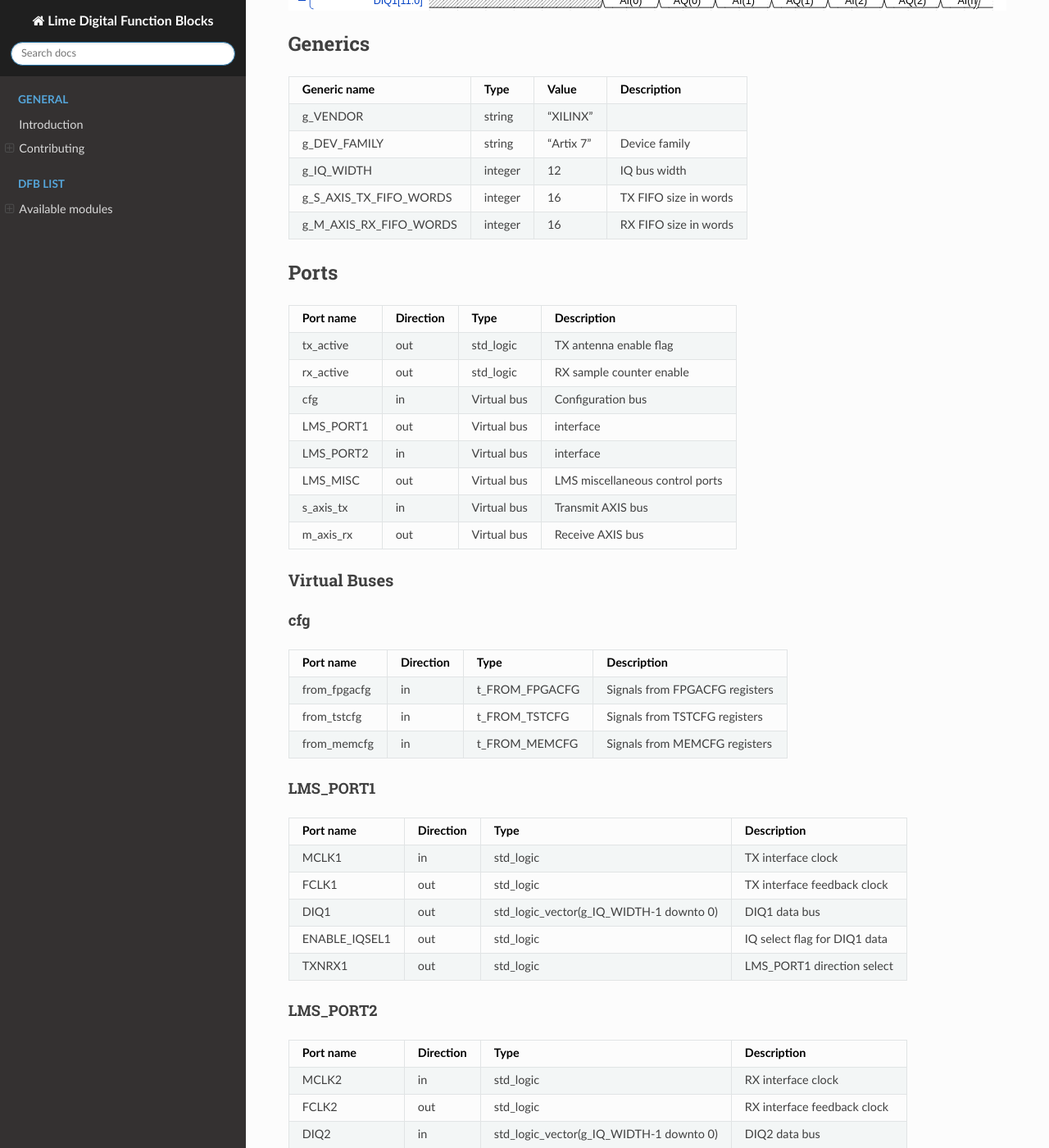
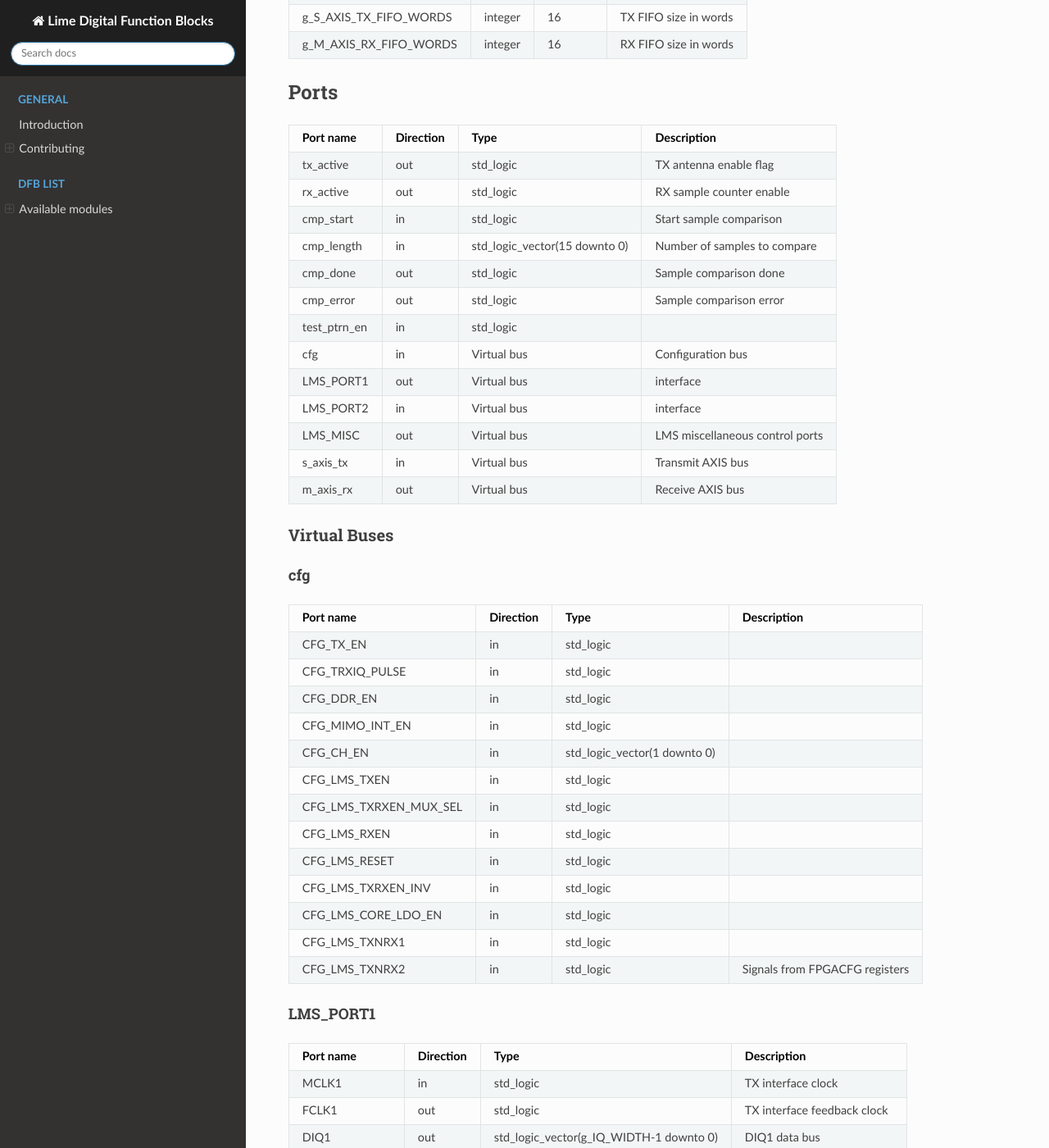
Before and after one commit to myriadrf/LimeDFB, a Sphinx documentation site: the page built from docs/docs/lms7002_top/lms7002_top.md, in a window 1280 px wide and 1400 px high, scrolled down 2841 px. Shown: the whole window at 82% size. Built offline with Sphinx 7.4.7 and the Read the Docs theme 3.1.0, drawn with Linux system fonts in a browser that asks for light colours; some of the changed text lies outside the part shown.

Commit message:
Updated lms7002_top doc

```diff
--- a/docs/docs/lms7002_top/lms7002_top.md
+++ b/docs/docs/lms7002_top/lms7002_top.md
@@ -8,48 +8,37 @@
 
 Top module for LMS7002M IC.
 
-Functionality:
-- Transmit IQ samples trough s_axi_tx AXI Stream bus
-- Receive IQ samples from m_axi_rx AXI Stream bus
+Functionality: - Transmit IQ samples trough s_axi_tx AXI Stream bus - Receive IQ samples from m_axi_rx AXI Stream bus
 
-LimeLight digital modes implemented:
-- TRXIQ PULSE
-- MIMO DDR
-- SISO DDR
-- SISO SDR
+LimeLight digital modes implemented: - TRXIQ PULSE - MIMO DDR - SISO DDR - SISO SDR
 
 
 
-
-![alt text](wavedrom_LrIs0.svg "title")
+ ![alt text](wavedrom_gH7h0.svg "title")
 
 
 
 
 
-
-![alt text](wavedrom_x9bW1.svg "title")
+ ![alt text](wavedrom_cgSl1.svg "title")
 
 
 
 
 
-
-![alt text](wavedrom_kzFu2.svg "title")
+ ![alt text](wavedrom_IhcE2.svg "title")
 
 
 
 
 
-
-![alt text](wavedrom_rwXB3.svg "title")
+ ![alt text](wavedrom_2H0M3.svg "title")
 
 
 
 
 
-
-![alt text](wavedrom_6ohT4.svg "title")
+ ![alt text](wavedrom_c3dO4.svg "title")
 
 
 
@@ -66,26 +55,41 @@ LimeLight digital modes implemented:
 
 ## Ports
 
-| Port name | Direction | Type        | Description                     |
-| --------- | --------- | ----------- | ------------------------------- |
-| tx_active | out       | std_logic   | TX antenna enable flag          |
-| rx_active | out       | std_logic   | RX sample counter enable        |
-| cfg       | in        | Virtual bus | Configuration bus               |
-| LMS_PORT1 | out       | Virtual bus | interface                       |
-| LMS_PORT2 | in        | Virtual bus | interface                       |
-| LMS_MISC  | out       | Virtual bus | LMS miscellaneous control ports |
-| s_axis_tx | in        | Virtual bus | Transmit AXIS bus               |
-| m_axis_rx | out       | Virtual bus | Receive AXIS bus                |
+| Port name    | Direction | Type                          | Description                     |
+| ------------ | --------- | ----------------------------- | ------------------------------- |
+| tx_active    | out       | std_logic                     | TX antenna enable flag          |
+| rx_active    | out       | std_logic                     | RX sample counter enable        |
+| cmp_start    | in        | std_logic                     | Start sample comparison         |
+| cmp_length   | in        | std_logic_vector(15 downto 0) | Number of samples to compare    |
+| cmp_done     | out       | std_logic                     | Sample comparison done          |
+| cmp_error    | out       | std_logic                     | Sample comparison error         |
+| test_ptrn_en | in        | std_logic                     |                                 |
+| cfg          | in        | Virtual bus                   | Configuration bus               |
+| LMS_PORT1    | out       | Virtual bus                   | interface                       |
+| LMS_PORT2    | in        | Virtual bus                   | interface                       |
+| LMS_MISC     | out       | Virtual bus                   | LMS miscellaneous control ports |
+| s_axis_tx    | in        | Virtual bus                   | Transmit AXIS bus               |
+| m_axis_rx    | out       | Virtual bus                   | Receive AXIS bus                |
 
 ### Virtual Buses
 
 #### cfg
 
-| Port name    | Direction | Type           | Description                    |
-| ------------ | --------- | -------------- | ------------------------------ |
-| from_fpgacfg | in        | t_FROM_FPGACFG | Signals from FPGACFG registers |
-| from_tstcfg  | in        | t_FROM_TSTCFG  | Signals from TSTCFG registers  |
-| from_memcfg  | in        | t_FROM_MEMCFG  | Signals from MEMCFG registers  |
+| Port name              | Direction | Type                         | Description                    |
+| ---------------------- | --------- | ---------------------------- | ------------------------------ |
+| CFG_TX_EN              | in        | std_logic                    |                                |
+| CFG_TRXIQ_PULSE        | in        | std_logic                    |                                |
+| CFG_DDR_EN             | in        | std_logic                    |                                |
+| CFG_MIMO_INT_EN        | in        | std_logic                    |                                |
+| CFG_CH_EN              | in        | std_logic_vector(1 downto 0) |                                |
+| CFG_LMS_TXEN           | in        | std_logic                    |                                |
+| CFG_LMS_TXRXEN_MUX_SEL | in        | std_logic                    |                                |
+| CFG_LMS_RXEN           | in        | std_logic                    |                                |
+| CFG_LMS_RESET          | in        | std_logic                    |                                |
+| CFG_LMS_TXRXEN_INV     | in        | std_logic                    |                                |
+| CFG_LMS_CORE_LDO_EN    | in        | std_logic                    |                                |
+| CFG_LMS_TXNRX1         | in        | std_logic                    |                                |
+| CFG_LMS_TXNRX2         | in        | std_logic                    | Signals from FPGACFG registers |
 #### LMS_PORT1
 
 | Port name     | Direction | Type                                    | Description                  |
@@ -130,6 +134,7 @@ LimeLight digital modes implemented:
 | m_axis_rx_aclk     | in        | std_logic                     | RX FIFO read clock                        |
 | m_axis_rx_tvalid   | out       | std_logic                     | Received data from DIQ2 port valid signal |
 | m_axis_rx_tdata    | out       | std_logic_vector(63 downto 0) | Received data from DIQ2 port              |
+| m_axis_rx_tkeep    | out       | std_logic_vector(7 downto 0)  | Received data byte qualifier              |
 | m_axis_rx_tready   | in        | std_logic                     |                                           |
 | m_axis_rx_tlast    | out       | std_logic                     |                                           |
 
@@ -140,6 +145,10 @@ LimeLight digital modes implemented:
 | inst1_txant_en | std_logic                             |             |
 | inst1_diq_h    | std_logic_vector(g_IQ_WIDTH downto 0) |             |
 | inst1_diq_l    | std_logic_vector(g_IQ_WIDTH downto 0) |             |
+| test_diq_h     | std_logic_vector(g_IQ_WIDTH downto 0) |             |
+| test_diq_l     | std_logic_vector(g_IQ_WIDTH downto 0) |             |
+| inst2_diq_h    | std_logic_vector(g_IQ_WIDTH downto 0) |             |
+| inst2_diq_l    | std_logic_vector(g_IQ_WIDTH downto 0) |             |
 | lms_txen_int   | std_logic                             |             |
 | lms_rxen_int   | std_logic                             |             |
 | inst3_diq_h    | std_logic_vector(g_IQ_WIDTH downto 0) |             |
@@ -150,14 +159,17 @@ LimeLight digital modes implemented:
 | axis_tx_tlast  | std_logic                             |             |
 | axis_rx_tvalid | std_logic                             |             |
 | axis_rx_tdata  | std_logic_vector(63 downto 0)         |             |
+| axis_rx_tkeep  | std_logic_vector(7 downto 0)          |             |
 | axis_rx_tready | std_logic                             |             |
 | axis_rx_tlast  | std_logic                             |             |
 
 ## Instantiations
 
 - inst0_cdc_tx_fifo: work.fifo_axis_wrap
-- inst1_lms7002_tx: work.lms7002_tx
+- inst1_0_lms7002_tx: work.lms7002_tx
+- inst1_1_tst_ptrn: work.txiq_tst_ptrn
 - inst2_lms7002_ddout: work.lms7002_ddout
 - inst3_lms7002_ddin: work.lms7002_ddin
-- inst4_lms7002_rx: work.lms7002_rx
+- inst4_0_smpl_cmp: work.smpl_cmp
+- inst4_1_lms7002_rx: work.lms7002_rx
 - inst5_cdc_rx_fifo: work.fifo_axis_wrap
```
Also changed, not shown: docs/docs/lms7002_top/lms7002_top.svg, docs/docs/lms7002_top/wavedrom_2H0M3.svg (renamed from docs/docs/lms7002_top/wavedrom_rwXB3.svg), docs/docs/lms7002_top/wavedrom_IhcE2.svg (renamed from docs/docs/lms7002_top/wavedrom_kzFu2.svg), docs/docs/lms7002_top/wavedrom_LrIs0.svg (deleted), docs/docs/lms7002_top/wavedrom_c3dO4.svg (renamed from docs/docs/lms7002_top/wavedrom_6ohT4.svg), docs/docs/lms7002_top/wavedrom_cgSl1.svg (renamed from docs/docs/lms7002_top/wavedrom_x9bW1.svg), docs/docs/lms7002_top/wavedrom_gH7h0.svg (added), 1 other file.
